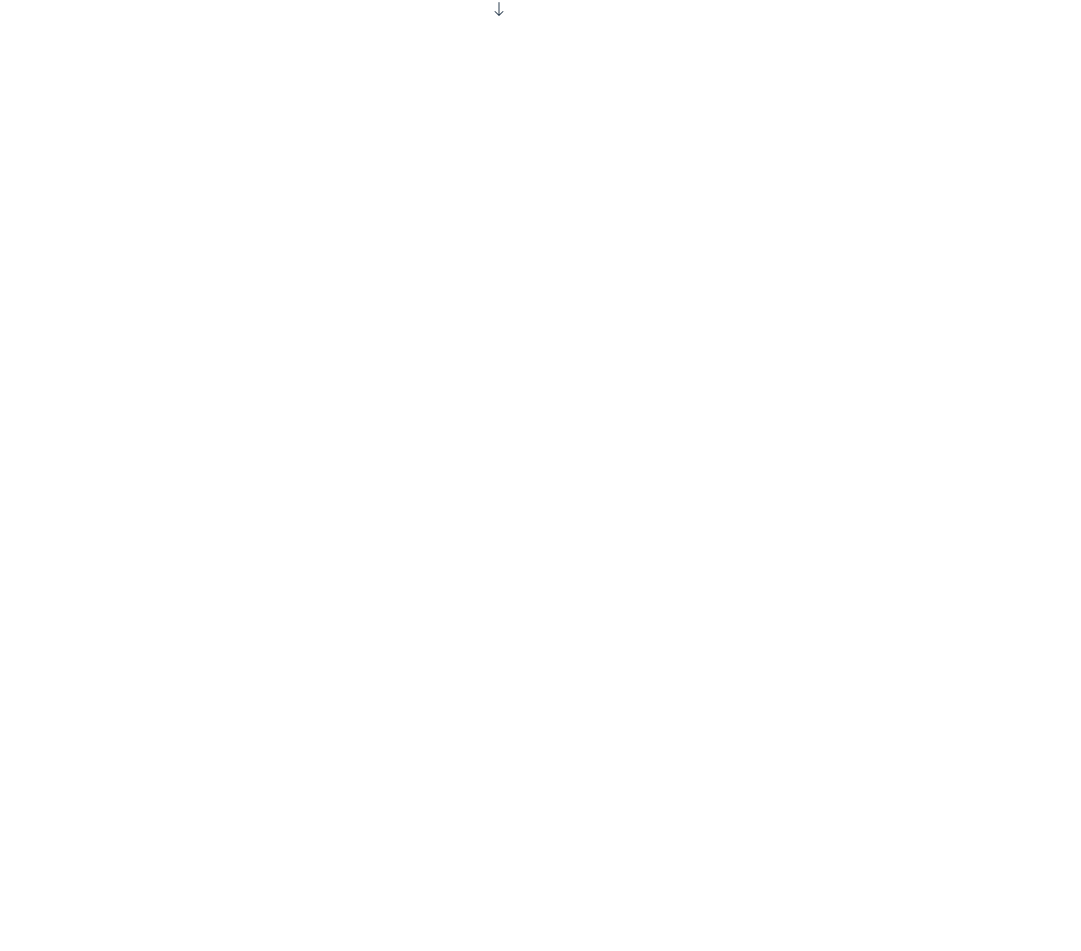
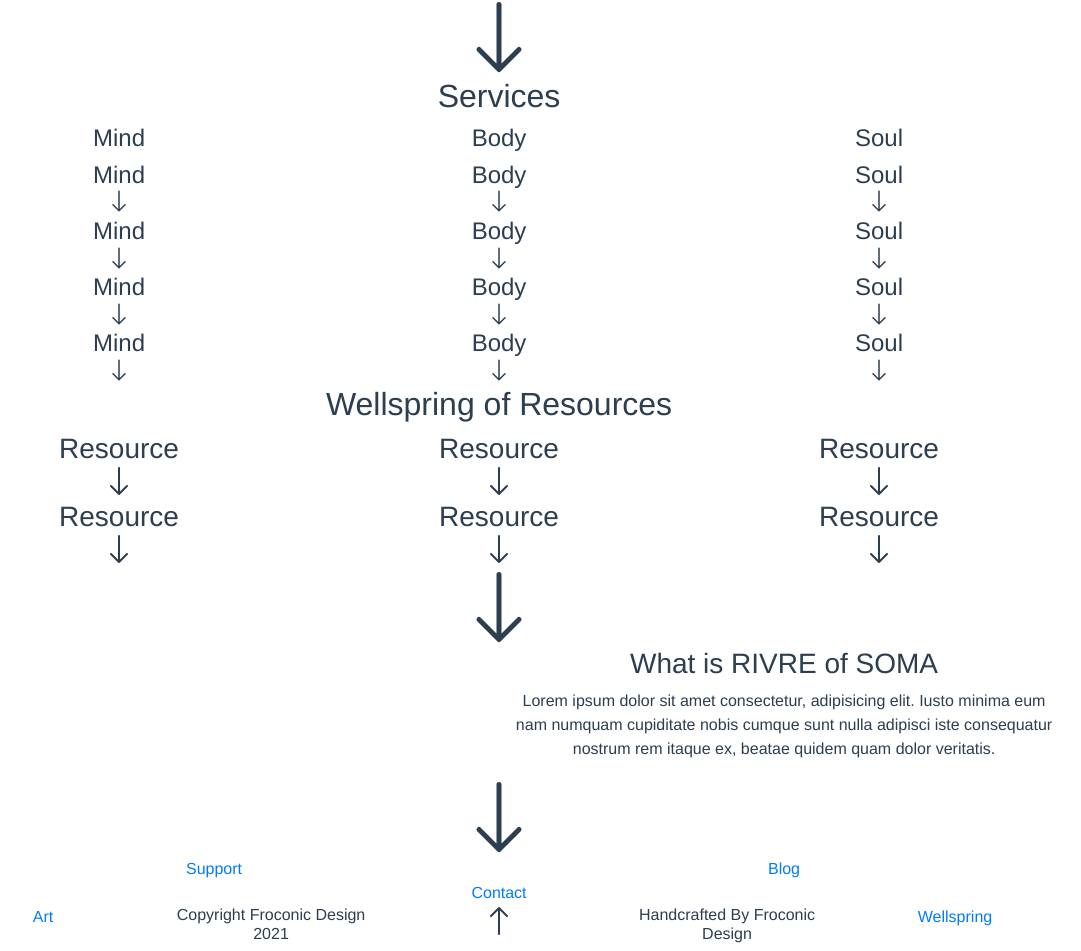
Before and after one commit to Froconic/app, a Vue app: page / in a window 1280 px wide. Shown: the part 1033-1984 px from the top of the page, without its empty margins (141-1222 px from the left). Before the commit the page ends 1054 px from the top, so only its background shows below. Built offline with nearby package versions, Linux system fonts and the light colour scheme.

Commit message:
Finsihed home build started component breakdown

```diff
--- /dev/null
+++ b/src/components/Menu.vue
@@ -0,0 +1,32 @@
+<template>
+  <div class="menu">
+    <b-button class="outline" v-b-toggle.sidebar-right>Menu</b-button>
+    <b-sidebar id="sidebar-right" title="Menu" right shadow>
+      <div class="open-menu">
+        <b-list-group>
+          <b-list-group-item><b-link to="/">Home</b-link></b-list-group-item>
+          <b-list-group-item><b-link to="/">Blog</b-link></b-list-group-item>
+          <b-list-group-item><b-link to="/">Services</b-link></b-list-group-item>
+          <b-list-group-item><b-link to="/">Art</b-link></b-list-group-item>
+          <b-list-group-item><b-link to="/">Contact</b-link></b-list-group-item>
+          <b-list-group-item><b-link to="/">Support</b-link></b-list-group-item>
+        </b-list-group>
+      </div>
+    </b-sidebar>
+  </div>
+</template>
+
+<script>
+export default {
+
+}
+</script>
+
+<style>
+    .menu {
+    position: fixed;
+    right: 0%;
+    top: 50%
+  }
+
+</style>
--- a/src/views/Home.vue
+++ b/src/views/Home.vue
@@ -25,7 +25,7 @@
           </b-row>
         </b-col>
       </b-row>
-      <b-button class=menu>Menu</b-button>
+      <Menu></Menu>
     </b-container>
     <b-container class="section menu-section">
       <b-row align-h="between">
@@ -102,7 +102,175 @@
       </b-row>
       <b-row>
         <b-col>
-          <b-icon-arrow-down></b-icon-arrow-down>
+          <b-icon icon=arrow-down font-scale=5></b-icon>
+        </b-col>
+      </b-row>
+    </b-container>
+    <b-container class="section services-section">
+      <b-row>
+        <b-col>
+          <h2>Services</h2>
+        </b-col>
+      </b-row>
+      <b-row>
+        <b-col>
+          <h4>Mind</h4>
+          <b-row>
+            <b-col>
+              <h4 class="mb-0">Mind</h4>
+              <b-icon-arrow-down font-scale=1.5></b-icon-arrow-down>
+            </b-col>
+          </b-row>
+          <b-row>
+            <b-col>
+              <h4 class="mb-0">Mind</h4>
+              <b-icon-arrow-down font-scale=1.5></b-icon-arrow-down>
+            </b-col>
+          </b-row>
+          <b-row>
+            <b-col>
+              <h4 class="mb-0">Mind</h4>
+              <b-icon-arrow-down font-scale=1.5></b-icon-arrow-down>
+            </b-col>
+          </b-row>
+          <b-row>
+            <b-col>
+              <h4 class="mb-0">Mind</h4>
+              <b-icon-arrow-down font-scale=1.5></b-icon-arrow-down>
+            </b-col>
+          </b-row>
+        </b-col>
+        <b-col>
+          <h4>Body</h4>
+          <b-row>
+            <b-col>
+              <h4 class="mb-0">Body</h4>
+              <b-icon-arrow-down font-scale=1.5></b-icon-arrow-down>
+            </b-col>
+          </b-row>
+          <b-row>
+            <b-col>
+              <h4 class="mb-0">Body</h4>
+              <b-icon-arrow-down font-scale=1.5></b-icon-arrow-down>
+            </b-col>
+          </b-row>
+          <b-row>
+            <b-col>
+              <h4 class="mb-0">Body</h4>
+              <b-icon-arrow-down font-scale=1.5></b-icon-arrow-down>
+            </b-col>
+          </b-row>
+          <b-row>
+            <b-col>
+              <h4 class="mb-0">Body</h4>
+              <b-icon-arrow-down font-scale=1.5></b-icon-arrow-down>
+            </b-col>
+          </b-row>
+        </b-col>
+        <b-col>
+          <h4>Soul</h4>
+          <b-row>
+            <b-col>
+              <h4 class="mb-0">Soul</h4>
+              <b-icon-arrow-down font-scale=1.5></b-icon-arrow-down>
+            </b-col>
+          </b-row>
+          <b-row>
+            <b-col>
+              <h4 class="mb-0">Soul</h4>
+              <b-icon-arrow-down font-scale=1.5></b-icon-arrow-down>
+            </b-col>
+          </b-row>
+          <b-row>
+            <b-col>
+              <h4 class="mb-0">Soul</h4>
+              <b-icon-arrow-down font-scale=1.5></b-icon-arrow-down>
+            </b-col>
+          </b-row>
+          <b-row>
+            <b-col>
+              <h4 class="mb-0">Soul</h4>
+              <b-icon-arrow-down font-scale=1.5></b-icon-arrow-down>
+            </b-col>
+          </b-row>
+        </b-col>
+      </b-row>
+    </b-container>
+    <b-container class="section resource-section">
+      <b-row>
+        <b-col>
+          <h2>Wellspring of Resources</h2>
+        </b-col>
+      </b-row>
+      <b-row>
+        <b-col>
+          <h3 class=mb-0>Resource</h3>
+          <b-icon-arrow-down font-scale="2"></b-icon-arrow-down>
+        </b-col>
+        <b-col>
+          <h3 class=mb-0>Resource</h3>
+          <b-icon-arrow-down font-scale="2"></b-icon-arrow-down>
+        </b-col>
+        <b-col>
+          <h3 class=mb-0>Resource</h3>
+          <b-icon-arrow-down font-scale="2"></b-icon-arrow-down>
+        </b-col>
+      </b-row>
+      <b-row>
+        <b-col>
+          <h3 class=mb-0>Resource</h3>
+          <b-icon-arrow-down font-scale="2"></b-icon-arrow-down>
+        </b-col>
+        <b-col>
+          <h3 class=mb-0>Resource</h3>
+          <b-icon-arrow-down font-scale="2"></b-icon-arrow-down>
+        </b-col>
+        <b-col>
+          <h3 class=mb-0>Resource</h3>
+          <b-icon-arrow-down font-scale="2"></b-icon-arrow-down>
+        </b-col>
+      </b-row>
+      <b-icon-arrow-down font-scale="5"></b-icon-arrow-down>
+    </b-container>
+    <b-container class="section about-section">
+      <b-row>
+        <b-col><img src="" alt=""></b-col>
+        <b-col>
+          <h3>What is RIVRE of SOMA</h3>
+          <p>Lorem ipsum dolor sit amet consectetur, adipisicing elit. Iusto minima eum nam numquam cupiditate nobis cumque sunt nulla adipisci iste consequatur nostrum rem itaque ex, beatae quidem quam dolor veritatis.</p>
+        </b-col>
+      </b-row>
+      <b-icon-arrow-down font-scale="5"></b-icon-arrow-down>
+    </b-container>
+    <b-container class="section footer-section">
+      <b-row>
+        <b-col>
+          <b-link to=/>Support</b-link>
+        </b-col>
+        <b-col>
+          <b-link to=/>Blog</b-link>
+        </b-col>
+      </b-row>
+      <b-row>
+        <b-col>
+          <b-link to="/">Contact</b-link>
+        </b-col>
+      </b-row>
+      <b-row>
+        <b-col>
+          <b-link to="/">Art</b-link>
+        </b-col>
+        <b-col>
+          <h6>Copyright Froconic Design 2021</h6>
+        </b-col>
+        <b-col>
+          <b-icon-arrow-up font-scale="2"></b-icon-arrow-up>
+        </b-col>
+        <b-col>
+          <h6>Handcrafted By Froconic Design</h6>
+        </b-col>
+        <b-col>
+          <b-link to="/">Wellspring</b-link>
         </b-col>
       </b-row>
     </b-container>
@@ -111,17 +279,13 @@
 
 <script>
   // @ is an alias to /src
-
+import Menu from '../components/Menu.vue'
   export default {
     name: 'Home',
-    components: {}
+    components: {Menu}
   }
 </script>
 
 <style>
-  .menu {
-    position: fixed;
-    right: 0%;
-    top: 50%
-  }
+
 </style>
```
